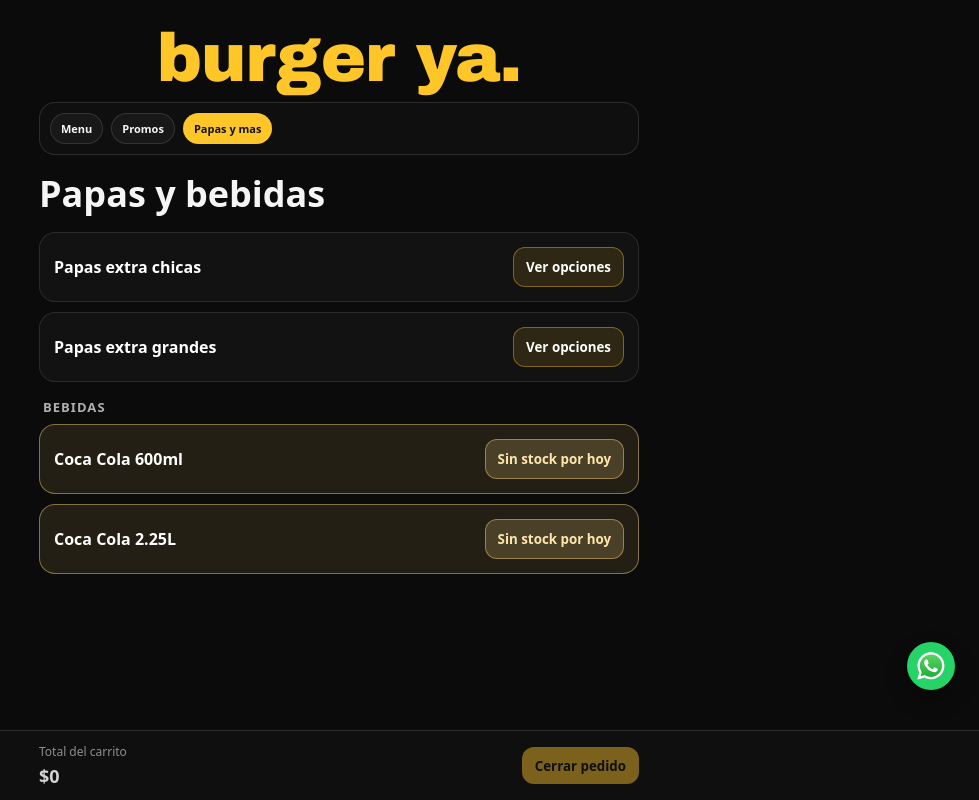
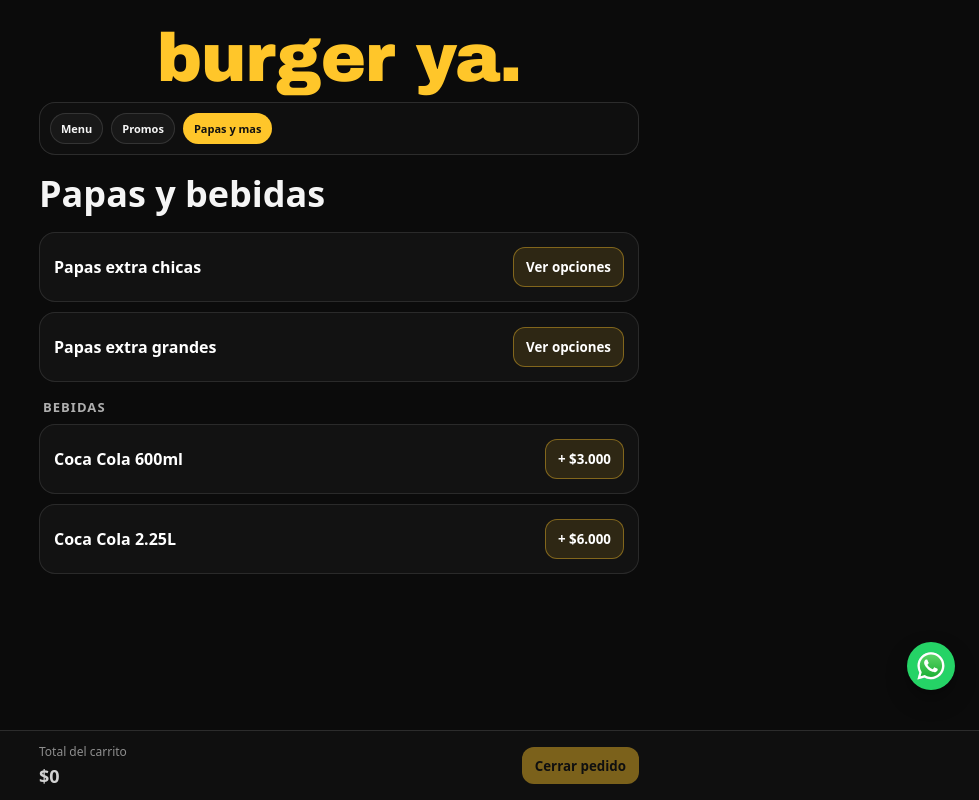
Before and after one commit to lauticometti/burgerya-pedidos, a React (Vite) app: page /papas in a window 1280 px wide. Shown: the whole page, without its empty margins (301-1280 px from the left). Built offline with nearby package versions, Linux system fonts and the light colour scheme.

Commit message:
Habilitar Coca Cola 600ml y 2.25L
Co-Authored-By: Claude Sonnet 4.6 <noreply@anthropic.com>

```diff
--- a/src/data/menu.js
+++ b/src/data/menu.js
@@ -200,8 +200,7 @@ export const bebidas = [
     id: "coca_600",
     name: "Coca Cola 600ml",
     price: 3000,
-    isAvailable: 0, // cambiar a 0 cuando se agote
-    unavailableReason: "Sin stock por hoy",
+    isAvailable: 1,
     img: "/bebidas/coca-cola-600ml.svg",
   },
   {
@@ -209,8 +208,7 @@ export const bebidas = [
     name: "Coca Cola 2.25L",
     orderName: "coca 2.25",
     price: 6000,
-    isAvailable: 0,
-    unavailableReason: "Sin stock por hoy",
+    isAvailable: 1,
     img: "/bebidas/coca-cola-225l.svg",
   },
 ];
```
